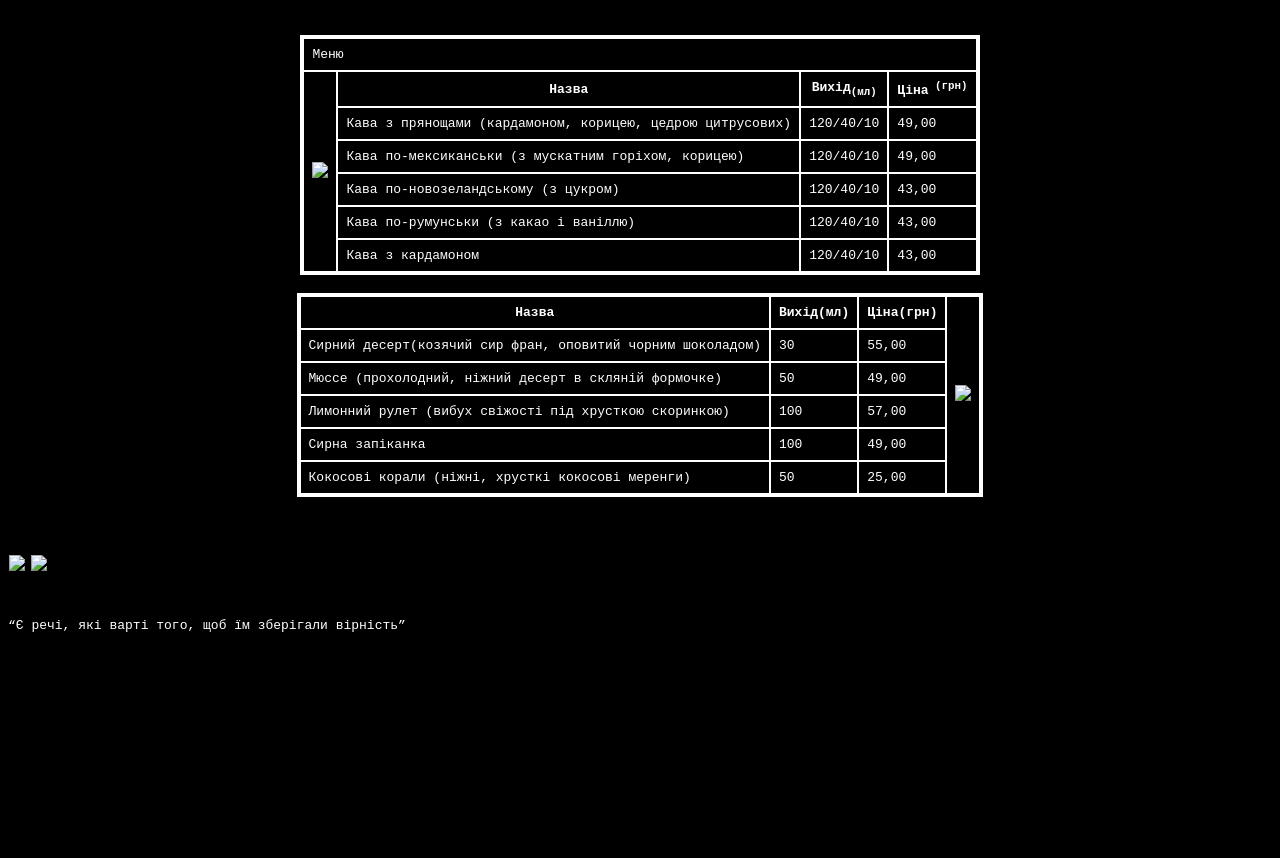
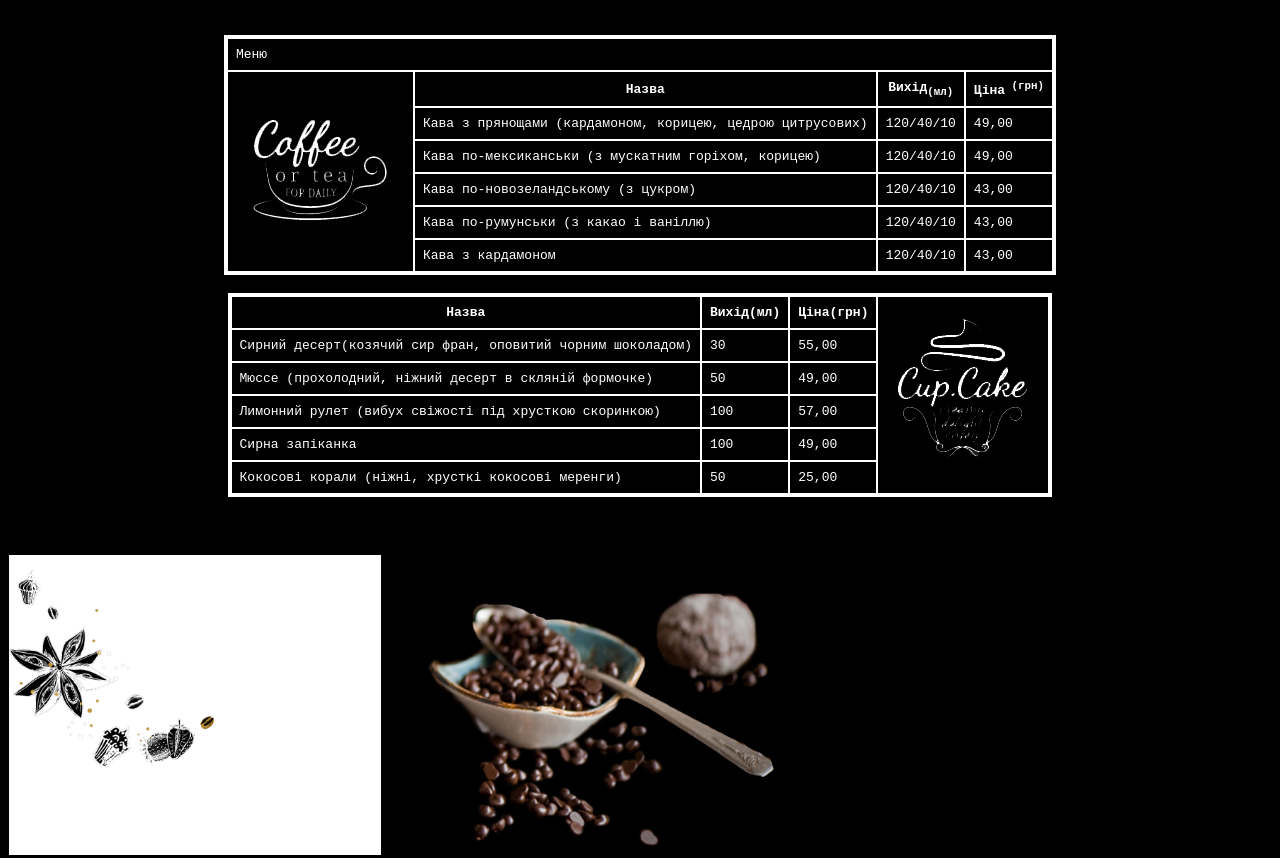
Before and after one commit to nkgch/menu_2, a plain HTML site: page index.html in a window 1280 px wide. Shown: the part 1227-2085 px from the top of the page. Before the commit the page ends 1868 px from the top, so only its background shows below. Drawn offline with Linux system fonts and the light colour scheme.

Commit message:
Update index.html

```diff
--- a/index.html
+++ b/index.html
@@ -29,7 +29,7 @@
 	<font color="white" face="monospace">
 	<table border="3" cellspacing="0" bordercolor="white" bgcolor="black" cellpadding="8" align="center" >
 	<tr><td colspan="4">Меню</td></tr>
-	<tr><th rowspan="6"><img src="images/table_coffee.png"></th> <th>Назва</th>	<th>Вихід<sub>(мл)</sub></th>	<th>Ціна<sup> (грн)</sup></th></tr>
+	<tr><th rowspan="6"><img src="images (1)/table_coffee.png"></th> <th>Назва</th>	<th>Вихід<sub>(мл)</sub></th>	<th>Ціна<sup> (грн)</sup></th></tr>
 	<tr><td>Кава з прянощами (кардамоном, корицею, цедрою цитрусових)</td>	<td>120/40/10</td>	<td>49,00</td></tr>
 	<tr><td>Кава по-мексиканськи (з мускатним горіхом, корицею)</td>	<td>120/40/10</td>	<td>49,00</td></tr>
 	<tr><td>Кава по-новозеландському (з цукром)</td>	<td>120/40/10</td>	<td>43,00</td></tr>
@@ -39,14 +39,14 @@
 	<br>
 	<font color="white" face="monospace">
 	<table border="3" cellspacing="0" bordercolor="white" bgcolor="black" cellpadding="8" align="center">
-	<tr>	<th>Назва</th>	<th>Вихід(мл)</th>	<th>Ціна(грн)</th><th rowspan="6"><img src="images/table_cupcake.png"></th></tr>
+	<tr>	<th>Назва</th>	<th>Вихід(мл)</th>	<th>Ціна(грн)</th><th rowspan="6"><img src="images (1)/table_cupcake.png"></th></tr>
 	<tr><td>Сирний десерт(козячий сир фран, оповитий чорним шоколадом)</td>	<td>30</td>	<td>55,00</td></tr>
 	<tr><td>Мюссе (прохолодний, ніжний десерт в скляній формочке)</td>	<td>50</td>	<td>49,00</td></tr>
 	<tr><td>Лимонний рулет (вибух свіжості під хрусткою скоринкою)</td>	<td>100</td>	<td>57,00</tr>
 	<tr><td>Сирна запіканка	<td>100</td>	<td>49,00</td></tr>
 	<tr><td>Кокосові корали (ніжні, хрусткі кокосові меренги)</td>	<td>50</td>	<td>25,00</td></tr>
 	</table></font><br>
-	<img src="images/bottom_decor.png" height="300" vspace="40" hspace="1"> <img src="images/spoon.png" height="300" vspace="40" hspace="1">><br>
+	<img src="images (1)/bottom_decor.png" height="300" vspace="40" hspace="1"> <img src="images (1)/spoon.png" height="300" vspace="40" hspace="1">><br>
 	<font size="3" color="white" face="MONOSPACE"> <q align="center">Є речі, які варті того, щоб їм зберігали вірність</q></font>
 	</body>
 	</html>
```
